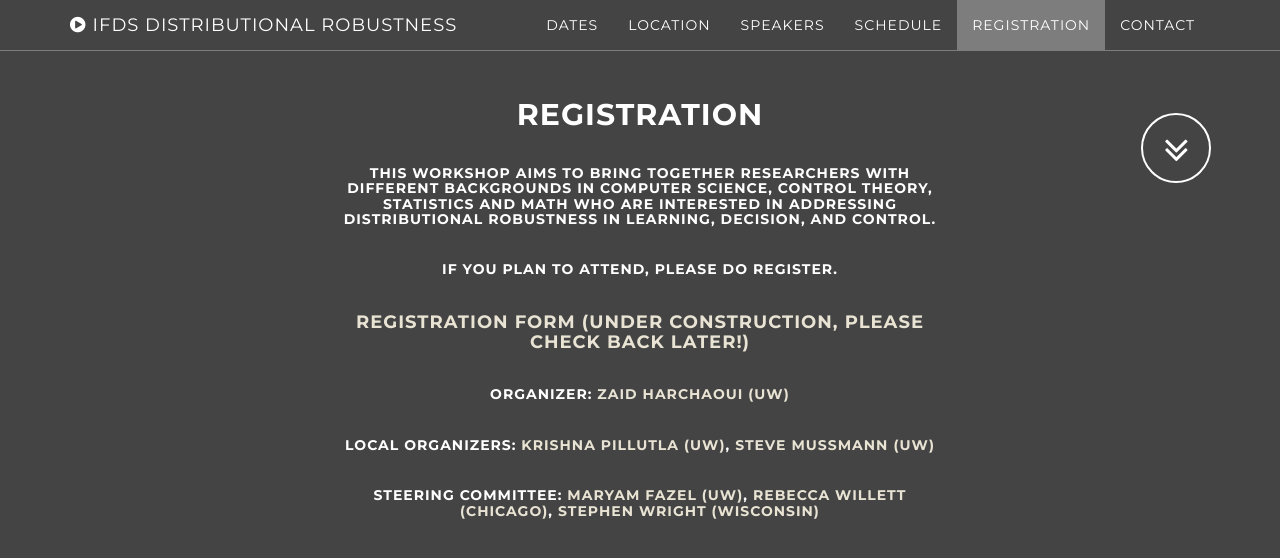
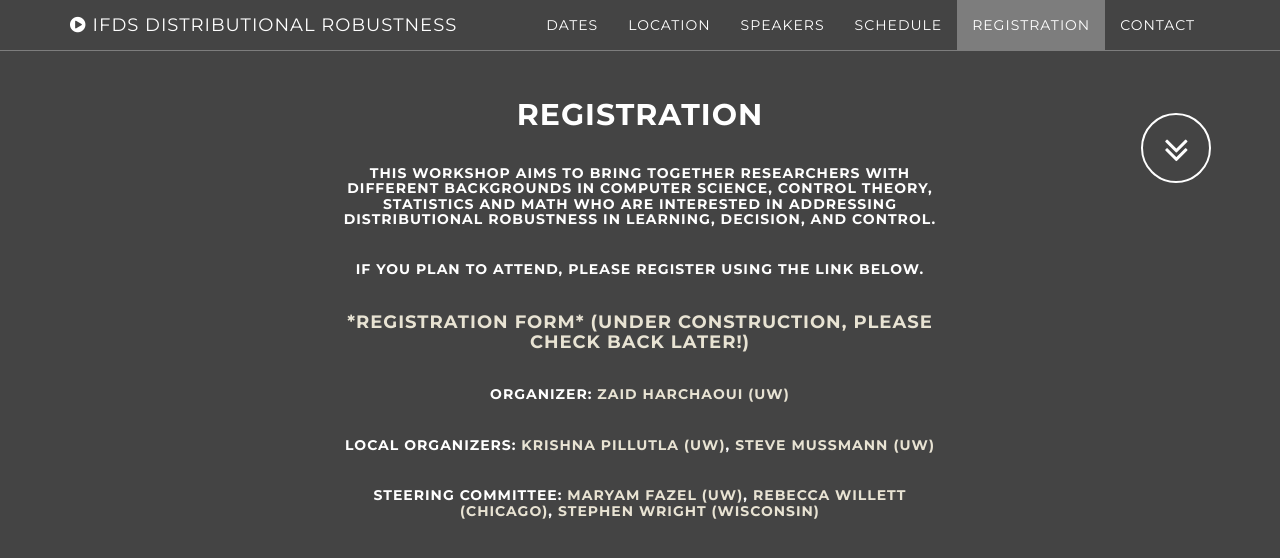
Before and after one commit to kgjamieson/ifds-workshop-2025, a Jekyll site: the page built from index.html, in a window 1280 px wide and 900 px high, scrolled down 3889 px, cut to the strip 0-600 px from the top of the window. Shown: the top 558 px of the strip. Built offline with Jekyll 4.4.1, drawn with Linux system fonts in a browser that asks for light colours.

Commit message:
Update about.html

```diff
--- a/_includes/about.html
+++ b/_includes/about.html
@@ -11,8 +11,8 @@
                     learning, decision, and control.
             </h5>
             <h5 class="text-center">
-                If you plan to attend, please do register. </h5>
-            <h4 class="text-center"><a href="TODO">Registration Form (Under Construction, please check back later!)</a>
+                If you plan to attend, please register using the link below. </h5>
+            <h4 class="text-center"><a href="TODO">*Registration Form* (Under Construction, please check back later!)</a>
             <h5 class="text-center">Organizer:
                 <a href="https://faculty.washington.edu/zaid/">Zaid Harchaoui (UW)</a>
                 </h5>
```
